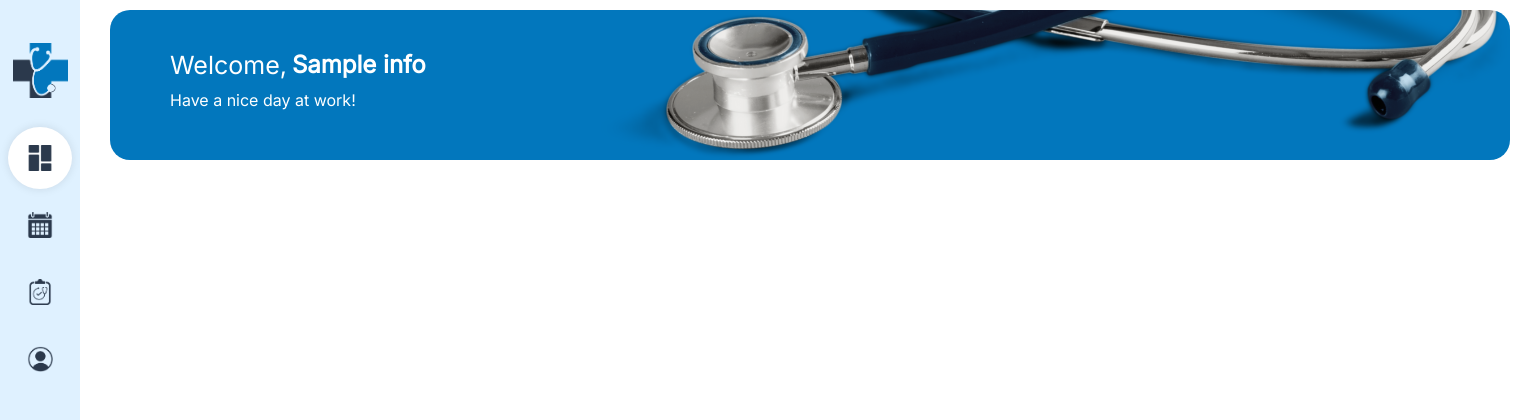
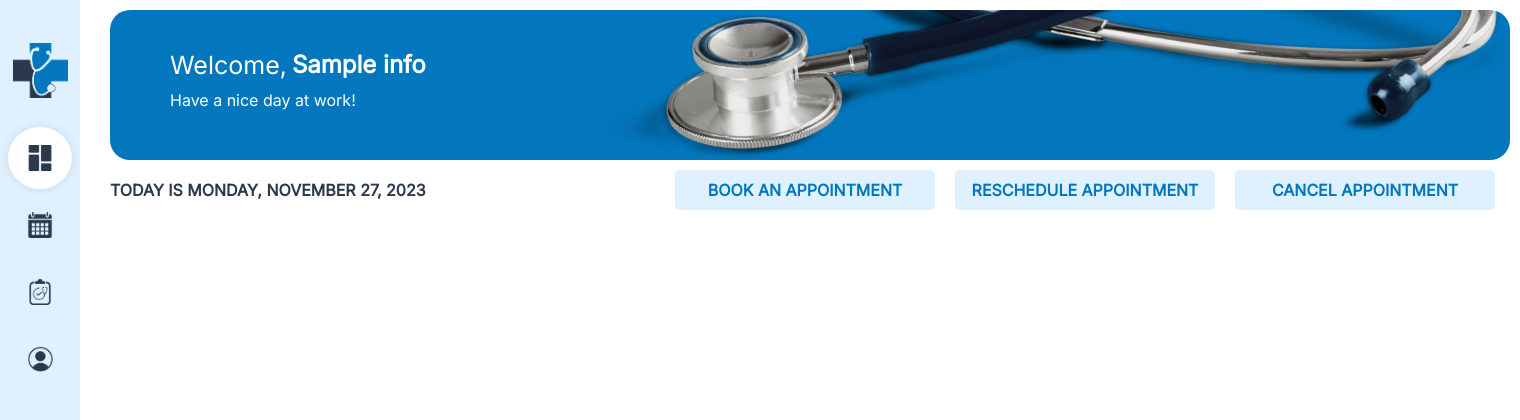
Before and after one commit to kycx0236/Clinical-Management-System, a Flask app: template app/templates/receptionist/dashboard.html in a window 1520 px wide. Shown: the top 420 px of the page. Run offline with Flask 3, Linux system fonts and the light colour scheme; the template is opened without the code that fills it: most values are stand-ins (such as "Sample title", 1, 10 or a date in 2020).

Commit message:
Modified the HTML and CSS files.

```diff
--- a/app/static/base_style.css
+++ b/app/static/base_style.css
@@ -187,8 +187,9 @@ ul li p {
     font-weight: 900;
     position: absolute;
     display: flex;
-    top: 70px;
-    left: 1140px;
+    top: 180px;
+    left: 110px;
+    color: var(--darkBlue);
 }
 
 .doctor-bg img {
--- a/app/static/receptionist_style.css
+++ b/app/static/receptionist_style.css
@@ -6,40 +6,26 @@
 }
 
 /* -------------------------------------------- DASHBOARD -------------------------------------------- */
-.add-icon img {
-    width: 345px;
-    top: 150px;
-    left: 260px;
-    border-radius: 20px;
+.appointment-nav {
+    position: absolute;
+    display: flex;
+    gap: 20px;
+    top: 170px;
+    /* left: 110px; */
+    right: 25px;
+    /* background-color: var(--blueC); */
 }
 
-.reschedule-icon img {
-    width: 345px;
-    top: 150px;
-    left: 635px;
-    border-radius: 20px;
+.appointment {
+    background-color: var(--blueC);
+    width: 260px;
+    height: 40px;
+    font-size: 16px;
+    color: var(--blueA);
+    justify-content: center;
+    border-radius: 5px;
 }
 
-.cancel-icon img {
-    width: 345px;
-    top: 150px;
-    left: 1010px;
-    border-radius: 20px;
-}
-
-.add-icon img, .reschedule-icon img, .cancel-icon img {
-    position: fixed;
-}
-
-.add-icon img:hover, .reschedule-icon img:hover, .cancel-icon img:hover {
-    transform: scale(101%);
-    z-index: 1;
-}
-
-.add-icon img:active, .reschedule-icon img:active, .cancel-icon img:active {
-    box-shadow: 0 0 5px rgba(0, 0, 0, 0.1);
-    transform: translateY(1px);
-}
 
 /* -------------------------------------------- APPOINTMENT -------------------------------------------- */
 /* style here */
--- a/app/templates/doctor/dashboard/dashboard.html
+++ b/app/templates/doctor/dashboard/dashboard.html
@@ -1,6 +1,7 @@
 {% extends "base.html" %}
 {% block title %}DocCare | Dashboard{% endblock title %}
 {% block link %} <link rel="stylesheet" href="{{ url_for('static', filename='doctor_style.css') }}"> {% endblock %}
+
 {% block content %}
     <!-- NAVIGATION -->
     <div class="sidenav-bg">
--- a/app/templates/receptionist/dashboard.html
+++ b/app/templates/receptionist/dashboard.html
@@ -59,26 +59,13 @@
                 <p>Have a nice day at work!</p>
             </div>
         </div>
+        <p class="date-time" id="demo"></p>
+        <ul class="appointment-nav">
+            <li class="appointment">BOOK AN APPOINTMENT</li>
+            <li class="appointment">RESCHEDULE APPOINTMENT</li>
+            <li class="appointment">CANCEL APPOINTMENT</li>
+        </ul>
     </main>
-    <!-- <main>
-
-        <p class="date-time" id="demo"></p>
-        <a href="#">
-            <div class="add-icon">
-                <img src="{{ url_for('static', filename='images/Add Appointment.png') }}">
-            </div>
-        </a>
-        <a href="#">
-            <div class="reschedule-icon">
-                <img src="{{ url_for('static', filename='images/Reschedule Appointment.png') }}">
-            </div>
-        </a>
-        <a href="#">
-            <div class="cancel-icon">
-                <img src="{{ url_for('static', filename='images/Cancel Appointment.png') }}">
-            </div>
-        </a>
-    </main> -->
 
     <script>
         // TO DISPLAY THE DATE
```
Also changed, not shown: app/templates/admin/dashboard.html (+19 -0 lines), app/static/images/Add Appointment.png (deleted), app/static/images/Cancel Appointment.png (deleted), app/static/images/Reschedule Appointment.png (deleted).
